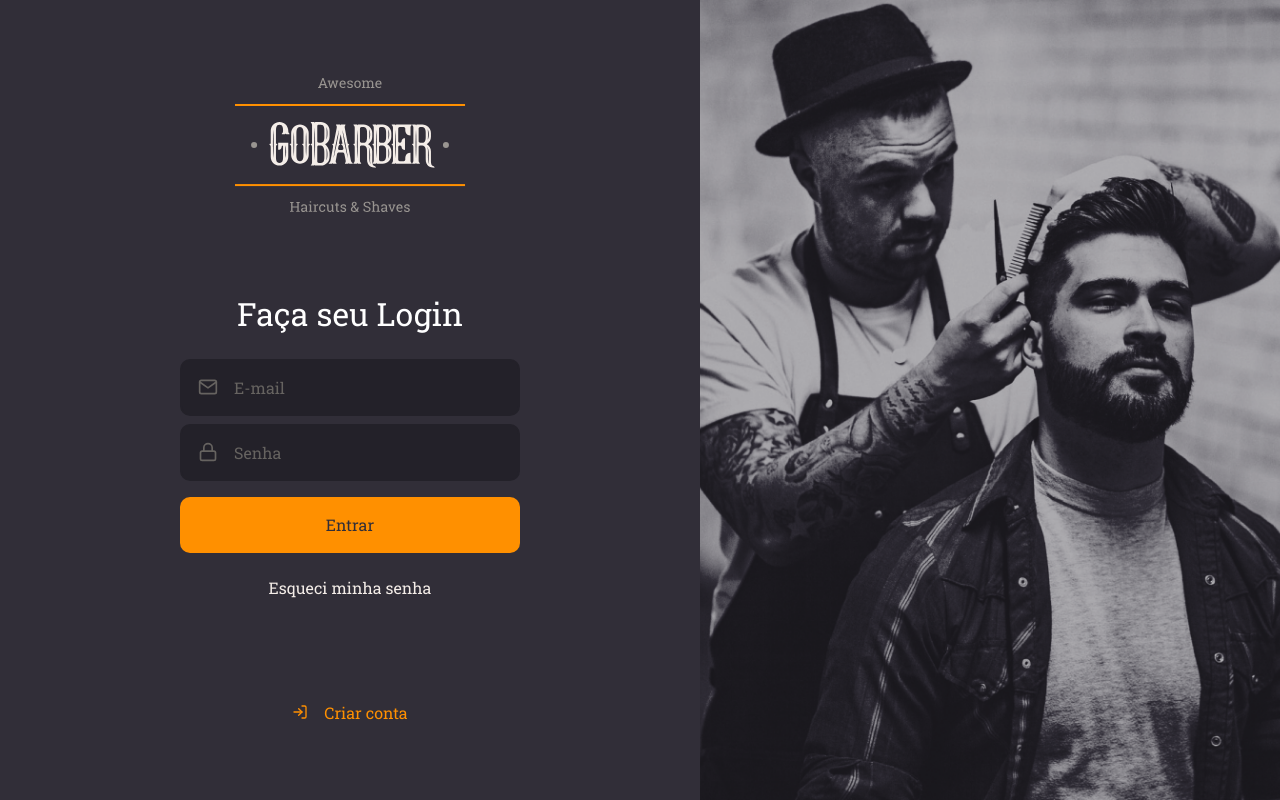
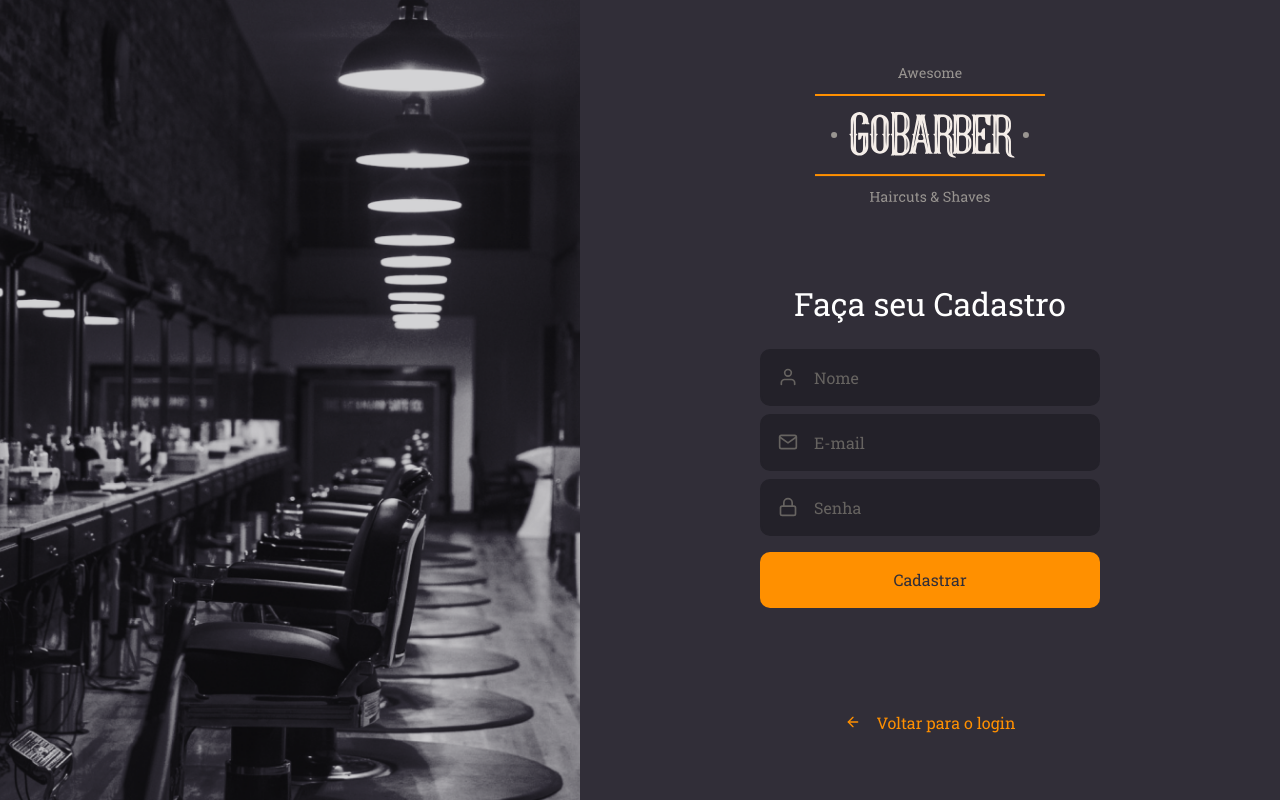
Before and after one commit to LuanColeto/GoBarber, a React (Create React App) app in the folder web/: page / in a window 1280 px wide. Built offline with nearby package versions, Linux system fonts and the light colour scheme.

Commit message:
Create the sign up page

```diff
--- a/web/src/App.tsx
+++ b/web/src/App.tsx
@@ -3,10 +3,11 @@
 import GlobalStyle from './styles/global';
 
 import SignIn from './pages/SignIn';
+import SignUp from './pages/SignUp';
 
 const App: React.FC = () => (
   <>
-    <SignIn />
+    <SignUp />
     <GlobalStyle />
   </>
 );
--- /dev/null
+++ b/web/src/pages/SignUp/index.tsx
@@ -0,0 +1,43 @@
+import React from 'react';
+import { FiArrowLeft, FiMail, FiLock, FiUser } from 'react-icons/fi';
+
+import Logo from '../../assets/logo.svg';
+
+import Input from '../../components/input';
+import Button from '../../components/button';
+
+import { Container, Content, Background } from './styles';
+
+const SignUp: React.FC = () => (
+  <Container>
+    <Background />
+
+    <Content>
+      <img src={Logo} alt="GoBarber" />
+
+      <form>
+        <h1>Faça seu Cadastro</h1>
+
+        <Input name="user" icon={FiUser} placeholder="Nome" />
+
+        <Input name="email" icon={FiMail} placeholder="E-mail" />
+
+        <Input
+          name="password"
+          icon={FiLock}
+          type="password"
+          placeholder="Senha"
+        />
+
+        <Button type="submit">Cadastrar</Button>
+      </form>
+
+      <a href="/signup">
+        <FiArrowLeft />
+        Voltar para o login
+      </a>
+    </Content>
+  </Container>
+);
+
+export default SignUp;
--- /dev/null
+++ b/web/src/pages/SignUp/styles.ts
@@ -0,0 +1,69 @@
+import styled from 'styled-components';
+import { shade } from 'polished';
+
+import signInBackground from '../../assets/sign-up-background.png';
+
+export const Container = styled.div`
+  height: 100vh;
+
+  display: flex;
+
+  align-items: stretch;
+`;
+
+export const Content = styled.div`
+  display: flex;
+  flex-direction: column;
+  place-content: center;
+  align-items: center;
+
+  width: 100%;
+  max-width: 700px;
+
+  form {
+    margin: 80px 0;
+    width: 340px;
+    text-align: center;
+
+    h1 {
+      margin-bottom: 24px;
+    }
+
+    a {
+      color: #f4ede8;
+      display: block;
+      margin-top: 24px;
+      text-decoration: none;
+      transition: color 0.2s;
+
+      &:hover {
+        color: ${shade(0.2, '#f4ede8')};
+      }
+    }
+  }
+
+  > a {
+    color: #ff9000;
+    display: block;
+    margin-top: 24px;
+    text-decoration: none;
+    transition: color 0.2s;
+
+    display: flex;
+    align-items: center;
+
+    svg {
+      margin-right: 16px;
+    }
+
+    &:hover {
+      color: ${shade(0.2, '#ff9000')};
+    }
+  }
+`;
+
+export const Background = styled.div`
+  flex: 1;
+  background: url(${signInBackground}) no-repeat center;
+  background-size: cover;
+`;
```
Also changed, not shown: web/src/assets/sign-up-background.png (added).
